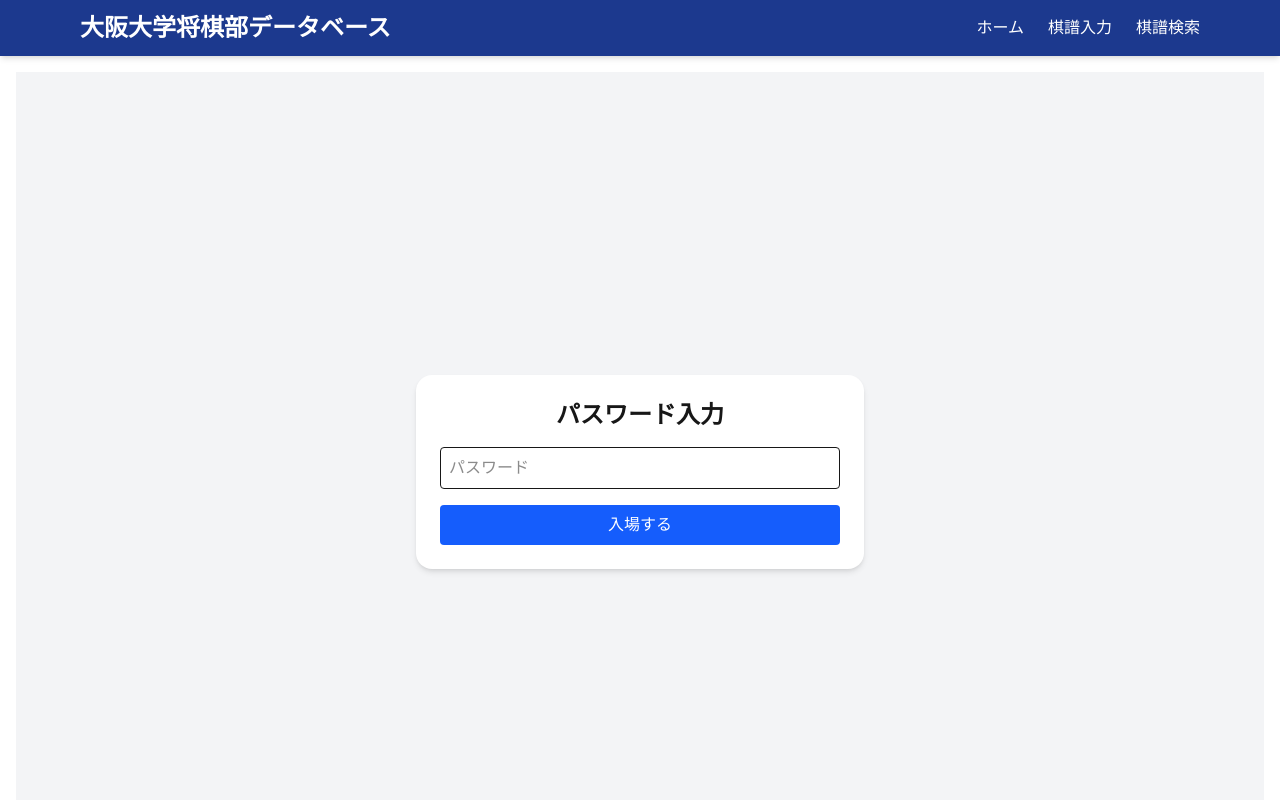
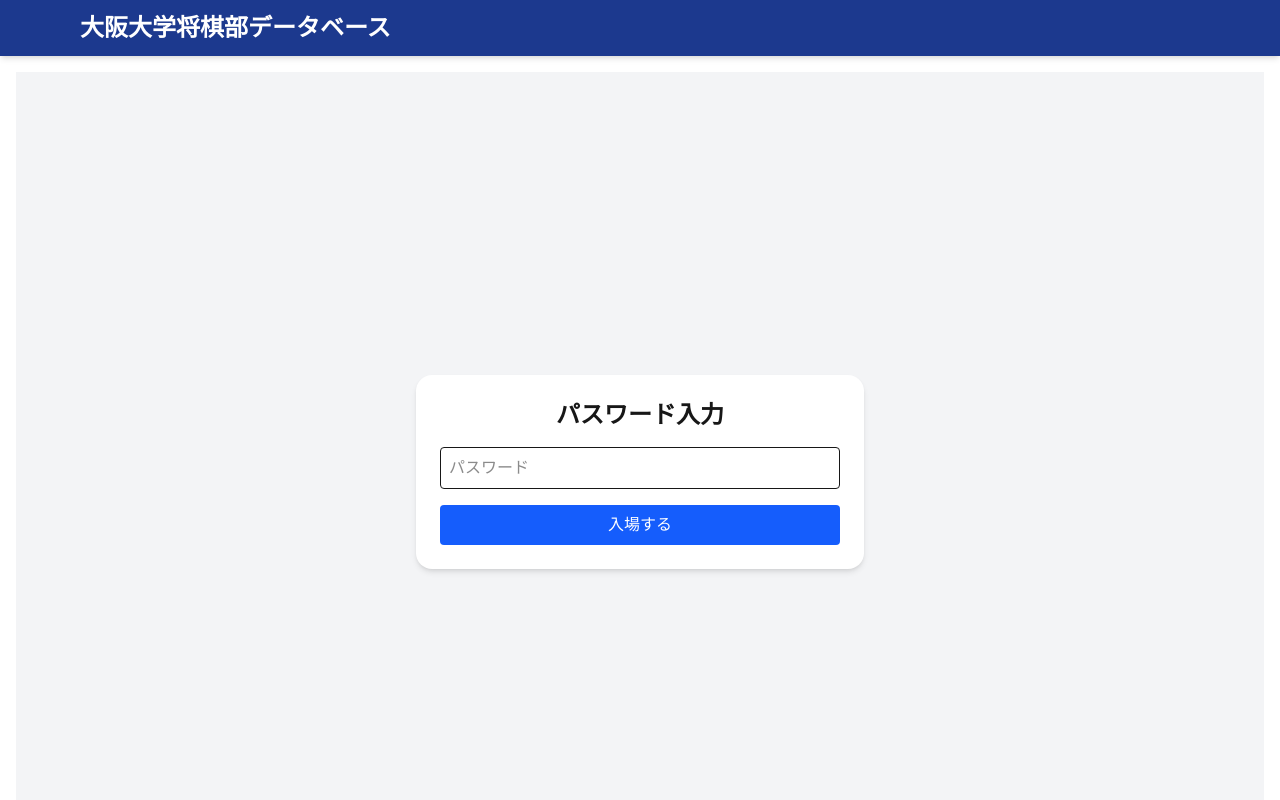
Before and after one commit to DaikiKazusaki/database, a Next.js app: page / in a window 1280 px wide. Shown: the top 800 px of the page. Built offline with nearby package versions, Linux system fonts and the light colour scheme.

Commit message:
not display the navigation links when the path is /

```diff
--- a/app/components/ClientProvider.tsx
+++ b/app/components/ClientProvider.tsx
@@ -16,7 +16,7 @@ export default function ClientProvider({
       if (timeoutRef.current) clearTimeout(timeoutRef.current);
       timeoutRef.current = setTimeout(() => {
         router.push("/");
-      }, 30 * 60 * 1000); // 30分
+      }, 1 * 60 * 1000);
     };
 
     const events = ["mousemove", "keydown", "click", "scroll", "touchstart"];
--- a/app/components/header.tsx
+++ b/app/components/header.tsx
@@ -2,10 +2,14 @@
 
 import Link from 'next/link';
 import { useState } from 'react';
+import { usePathname } from 'next/navigation';
 import { Menu, X } from 'lucide-react';
 
 export default function Header() {
   const [menuOpen, setMenuOpen] = useState(false);
+  const pathname = usePathname();
+
+  const showNav = pathname !== "/"; // トップページ以外でナビゲーション表示
 
   return (
     <header className="bg-blue-900 text-white shadow-md">
@@ -15,6 +19,7 @@ export default function Header() {
         </h1>
 
         {/* ハンバーガー：モバイル用 */}
+        {showNav && (
           <button
             className="md:hidden"
             onClick={() => setMenuOpen(!menuOpen)}
@@ -22,19 +27,22 @@ export default function Header() {
           >
             {menuOpen ? <X size={24} /> : <Menu size={24} />}
           </button>
+        )}
 
         {/* ナビゲーション：PC表示 */}
+        {showNav && (
           <nav className="hidden md:flex space-x-6">
             <Link href="/home" className="hover:underline">ホーム</Link>
             <Link href="/input" className="hover:underline">棋譜入力</Link>
             <Link href="/search" className="hover:underline">棋譜検索</Link>
           </nav>
+        )}
       </div>
 
       {/* ナビゲーション：モバイル表示 */}
-      {menuOpen && (
+      {showNav && menuOpen && (
         <nav className="md:hidden bg-blue-800 px-4 pb-4 space-y-2">
-          <Link href="/homme" className="block">ホーム</Link>
+          <Link href="/home" className="block">ホーム</Link>
           <Link href="/input" className="block">棋譜入力</Link>
           <Link href="/search" className="block">棋譜検索</Link>
         </nav>
```
Lines whose indentation alone changed are shown as unchanged.
